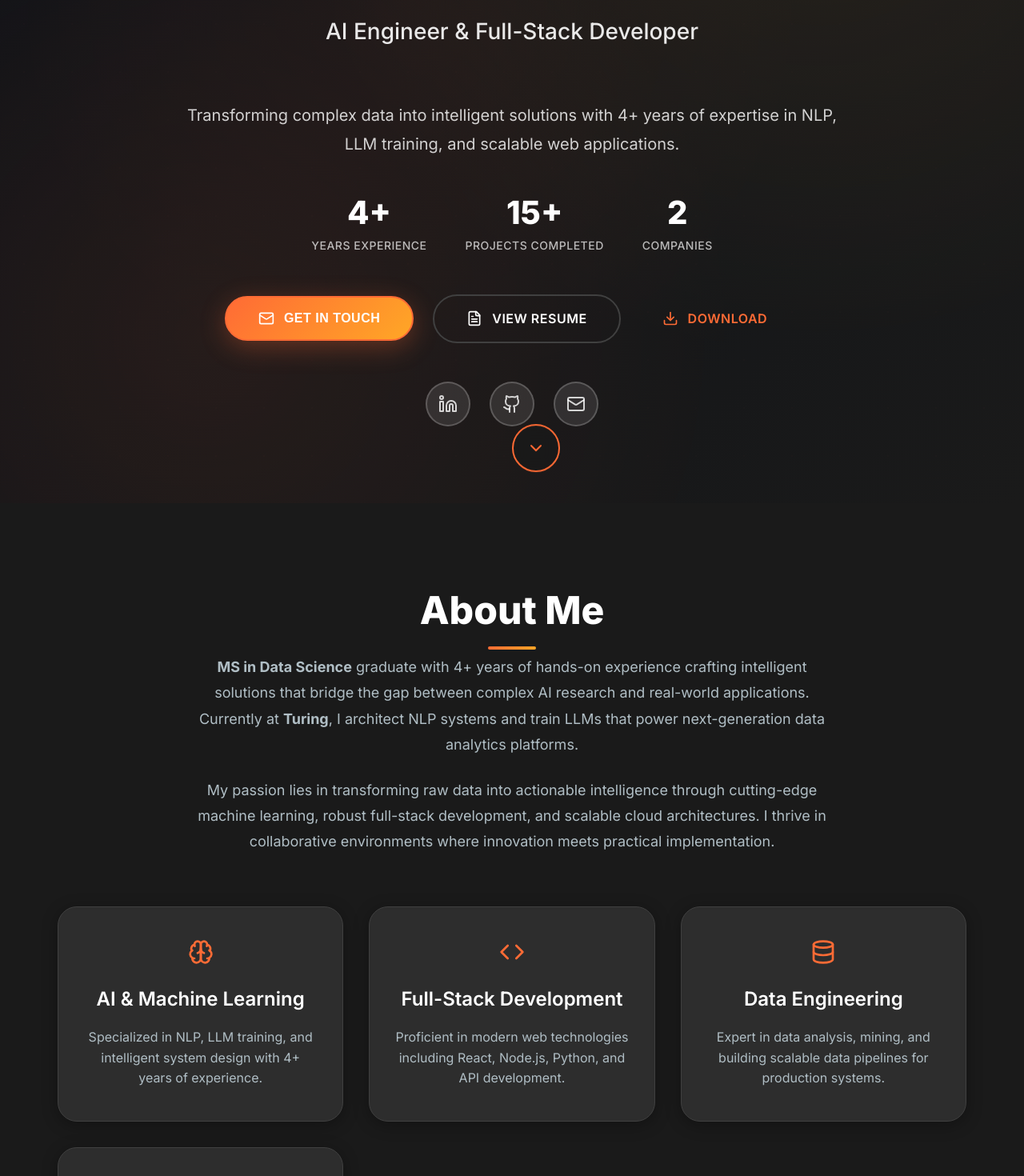
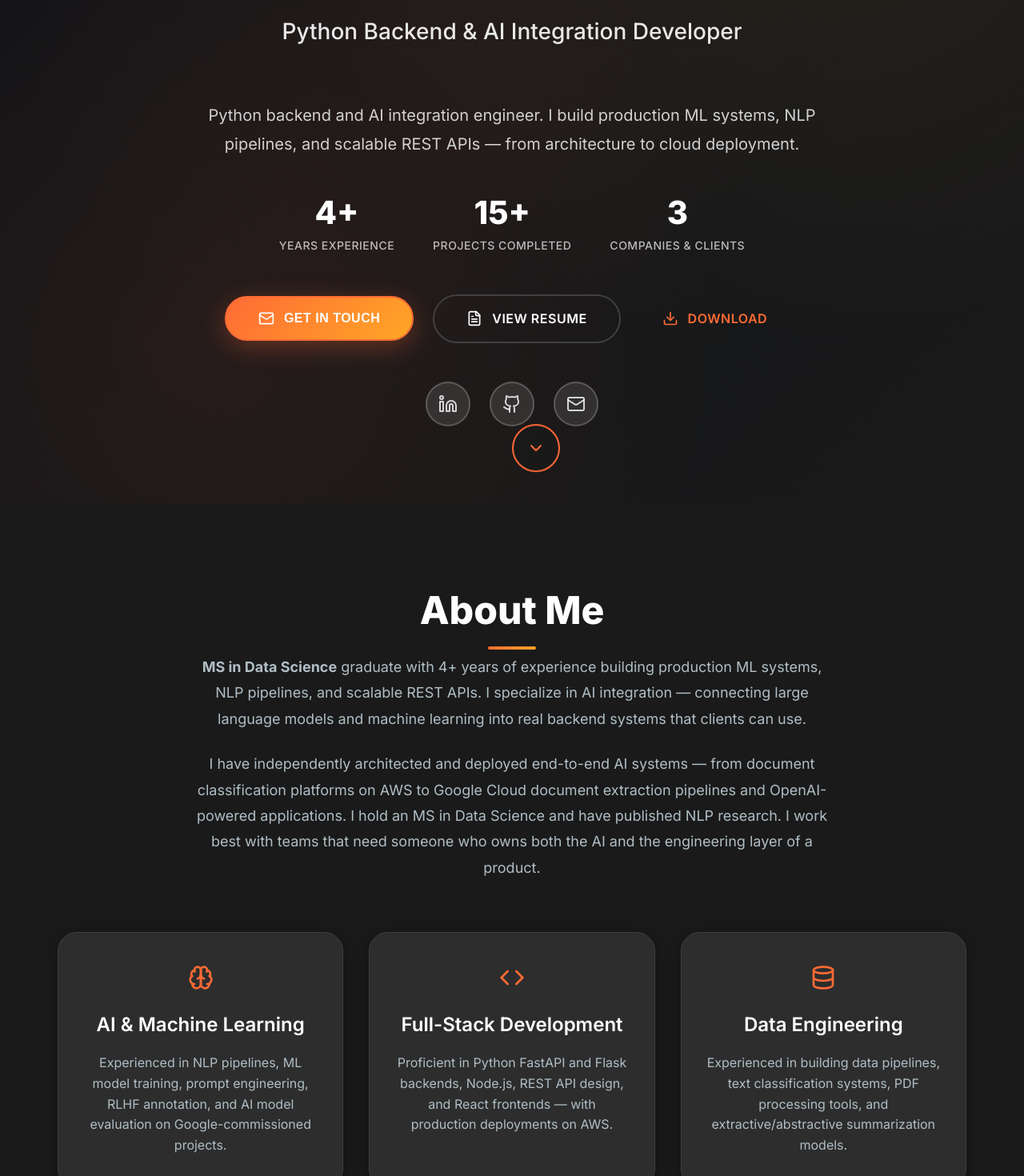
Before and after one commit to Hammad-Asif/portfolio-website, a React (Vite) app: page / in a window 1280 px wide. Shown: the part 420-1890 px from the top of the page at 80% size. Built offline with nearby package versions, Linux system fonts and the light colour scheme.

Commit message:
update the content to latest

```diff
--- a/index.html
+++ b/index.html
@@ -4,8 +4,8 @@
     <meta charset="UTF-8" />
     <link rel="icon" type="image/svg+xml" href="/vite.svg" />
     <meta name="viewport" content="width=device-width, initial-scale=1.0, maximum-scale=1.0, user-scalable=no" />
-    <title>Muhammad Hammad Asif - AI Engineer & Full-Stack Developer</title>
-    <meta name="description" content="Python AI & NLP Engineer and Full-Stack Developer with expertise in Machine Learning, Natural Language Processing, and modern web technologies." />
+    <title>Muhammad Hammad Asif - Python Backend & AI Integration Developer</title>
+    <meta name="description" content="Python Backend & AI Integration Developer with 4+ years building production ML systems, NLP pipelines, and scalable REST APIs. Available for remote work." />
     <meta name="theme-color" content="#ff6b35" />
     <link rel="preconnect" href="https://fonts.googleapis.com">
     <link rel="preconnect" href="https://fonts.gstatic.com" crossorigin>
--- a/src/components/About.jsx
+++ b/src/components/About.jsx
@@ -6,22 +6,22 @@ const About = () => {
     {
       icon: <Brain size={32} />,
       title: "AI & Machine Learning",
-      description: "Specialized in NLP, LLM training, and intelligent system design with 4+ years of experience."
+      description: "Experienced in NLP pipelines, ML model training, prompt engineering, RLHF annotation, and AI model evaluation on Google-commissioned projects."
     },
     {
       icon: <Code size={32} />,
       title: "Full-Stack Development",
-      description: "Proficient in modern web technologies including React, Node.js, Python, and API development."
+      description: "Proficient in Python FastAPI and Flask backends, Node.js, REST API design, and React frontends — with production deployments on AWS."
     },
     {
       icon: <Database size={32} />,
       title: "Data Engineering",
-      description: "Expert in data analysis, mining, and building scalable data pipelines for production systems."
+      description: "Experienced in building data pipelines, text classification systems, PDF processing tools, and extractive/abstractive summarization models."
     },
     {
       icon: <Cloud size={32} />,
       title: "Cloud & DevOps",
-      description: "Experienced with AWS, Docker, CI/CD pipelines, and cloud-native application deployment."
+      description: "Deployed production systems on AWS EC2 with Ray cluster autoscaling, Docker, CI/CD pipelines, and Google Cloud Document AI."
     }
   ];
 
@@ -33,14 +33,10 @@ const About = () => {
         <div className="about-content">
           <div className="about-text">
             <p className="about-description">
-              <strong>MS in Data Science</strong> graduate with 4+ years of hands-on experience crafting intelligent solutions
-              that bridge the gap between complex AI research and real-world applications. Currently at <strong>Turing</strong>,
-              I architect NLP systems and train LLMs that power next-generation data analytics platforms.
+              <strong>MS in Data Science</strong> graduate with 4+ years of experience building production ML systems, NLP pipelines, and scalable REST APIs. I specialize in AI integration — connecting large language models and machine learning into real backend systems that clients can use.
             </p>
             <p className="about-description">
-              My passion lies in transforming raw data into actionable intelligence through cutting-edge machine learning,
-              robust full-stack development, and scalable cloud architectures. I thrive in collaborative environments
-              where innovation meets practical implementation.
+              I have independently architected and deployed end-to-end AI systems — from document classification platforms on AWS to Google Cloud document extraction pipelines and OpenAI-powered applications. I hold an MS in Data Science and have published NLP research. I work best with teams that need someone who owns both the AI and the engineering layer of a product.
             </p>
           </div>
         </div>
--- a/src/components/Contact.jsx
+++ b/src/components/Contact.jsx
@@ -174,7 +174,7 @@ const Contact = () => {
       <footer className="footer">
         <div className="container">
           <div className="footer-content">
-            <p>&copy; 2024 Muhammad Hammad Asif. All rights reserved.</p>
+            <p>&copy; 2026 Muhammad Hammad Asif. All rights reserved.</p>
             <p>Built with React & Modern Web Technologies</p>
           </div>
         </div>
--- a/src/components/Hero.jsx
+++ b/src/components/Hero.jsx
@@ -36,11 +36,11 @@ const Hero = () => {
           </h1>
 
           <div className="hero-subtitle-container">
-            <p className="hero-subtitle">AI Engineer & Full-Stack Developer</p>
+            <p className="hero-subtitle">Python Backend & AI Integration Developer</p>
           </div>
 
           <p className="hero-description">
-            Transforming complex data into intelligent solutions with 4+ years of expertise in NLP, LLM training, and scalable web applications.
+            Python backend and AI integration engineer. I build production ML systems, NLP pipelines, and scalable REST APIs — from architecture to cloud deployment.
           </p>
 
           <div className="hero-stats">
@@ -53,8 +53,8 @@ const Hero = () => {
               <span className="stat-label">Projects Completed</span>
             </div>
             <div className="stat-item">
-              <span className="stat-number">2</span>
-              <span className="stat-label">Companies</span>
+              <span className="stat-number">3</span>
+              <span className="stat-label">Companies & Clients</span>
             </div>
           </div>
 
--- a/src/components/Projects.jsx
+++ b/src/components/Projects.jsx
@@ -14,18 +14,18 @@ const Projects = () => {
   const projects = [
     {
       id: 'turing-llm',
-      title: "LLM-based Data Analyst Training System",
+      title: "Gemini AI Trainer — Google x Turing Project",
       company: "Turing.com",
-      shortDescription: "Spearheaded development of a cutting-edge LLM-based system designed to train data analysts through intelligent query understanding and adaptive learning pathways.",
-      fullDescription: "Engineered robust natural language processing (NLP) pipelines to transform unstructured business queries into actionable data insights using state-of-the-art language models. Collaborated with cross-functional teams to fine-tune LLM models on domain-specific datasets, significantly improving response accuracy and contextual relevance for real-world data analytics tasks. Designed and executed prompt engineering strategies to enhance model performance, tailored to specific analytical intents and workflows in a multimodal AI pipeline. Led evaluation of generated outputs across different models using custom scoring metrics and human-in-the-loop feedback systems to determine the most contextually accurate responses.",
+      shortDescription: "Contributed to a Google-commissioned project through Turing to improve Gemini's data analysis reasoning — creating training datasets, evaluation frameworks, and RLHF annotations.",
+      fullDescription: "As part of a Google x Turing collaboration, worked on improving Gemini's ability to handle real-world data analysis tasks. Responsibilities included designing prompt evaluation frameworks to assess model responses across different analytical scenarios, creating high-quality supervised fine-tuning (SFT) datasets tailored to data analytics workflows, and performing RLHF (Reinforcement Learning from Human Feedback) annotation to align model outputs with business logic and analytical accuracy. Applied human-in-the-loop feedback methodology to iteratively improve model performance across multimodal AI workflows.",
       icon: <Brain size={32} />,
-      technologies: ["Python", "LLMs", "NLP", "TensorFlow", "Prompt Engineering", "Machine Learning", "Data Analytics"],
+      technologies: ["Python", "Gemini", "Prompt Engineering", "RLHF", "SFT", "Data Annotation", "Human-in-the-loop", "Data Analytics"],
       achievements: [
-        "Developed intelligent query understanding system",
-        "Implemented adaptive learning pathways",
-        "Fine-tuned LLM models on domain-specific datasets",
-        "Created custom scoring metrics for model evaluation",
-        "Improved response accuracy and contextual relevance"
+        "Contributed to Google-commissioned Gemini AI improvement project",
+        "Created SFT datasets for data analytics task training",
+        "Performed RLHF annotation to align model outputs with business logic",
+        "Designed prompt evaluation frameworks across analytical scenarios",
+        "Applied human-in-the-loop methodology for iterative improvement"
       ],
       category: "AI/Machine Learning",
       type: "Work Project"
@@ -34,11 +34,12 @@ const Projects = () => {
       id: 'tenderml',
       title: "TenderML - AI Document Classification System",
       company: "Zaytrics (Pvt.) Limited",
-      shortDescription: "Developed an AI-based system for real-time text classification and information extraction from German construction tender PDFs with 95% accuracy.",
+      shortDescription: "Independently built from scratch — an AI system for real-time text classification and information extraction from German construction tender PDFs with 95% accuracy. Sole developer from ML training to production API deployment.",
       fullDescription: "Built a comprehensive AI system utilizing Support Vector Machines (SVM) to classify text within PDF documents containing German construction tender information. Processed over 1000 documents with varying formats but consistent contextual content. Employed tree data structures post-classification with DFS traversal for specific information identification. Implemented filtering mechanisms to refine extracted data and deployed the solution using FASTAPI on Ray cluster hosted on AWS EC2 with autoscaling capabilities.",
       icon: <FileText size={32} />,
       technologies: ["Python", "SVM", "FASTAPI", "AWS EC2", "Ray Cluster", "PDF Processing", "Machine Learning"],
       achievements: [
+        "Built entirely solo — from ML model training to production API deployment",
         "Achieved 95% accuracy in document classification",
         "Processed 1000+ German construction tender documents",
         "Implemented tree data structure with DFS for data extraction",
@@ -52,11 +53,12 @@ const Projects = () => {
       id: 'gcp-insightdocs',
       title: "GCP InsightDocs - Document Extraction Platform",
       company: "Zaytrics (Pvt.) Limited",
-      shortDescription: "Comprehensive document analysis solution using Google Cloud Document AI and OCR for extracting key information from PDFs and images.",
+      shortDescription: "Independently built from scratch — a comprehensive document analysis solution using Google Cloud Document AI and OCR. Sole developer, delivered as a client-facing API integrated into the client's existing system.",
       fullDescription: "Developed a full-stack solution utilizing Google Cloud Document AI and OCR for automated key-value extraction from PDF files and images. Built ReactJS frontend with document viewer and sidebar displaying extracted information. Implemented Flask Python backend for server-side logic and GCP service communication. The system provides users with an intuitive interface to view original documents while accessing comprehensive extracted data summaries.",
       icon: <Cloud size={32} />,
       technologies: ["ReactJS", "Flask", "Python", "Google Cloud Document AI", "OCR", "GCP"],
       achievements: [
+        "Built entirely solo — complete end-to-end ownership from development to deployment",
         "Automated key-value extraction from documents",
         "Built intuitive document viewer interface",
         "Integrated Google Cloud Document AI services",
@@ -70,12 +72,12 @@ const Projects = () => {
       id: 'chappie',
       title: "CHappie - VOIP SAAS Call Center Platform",
       company: "Zaytrics (Pvt.) Limited",
-      shortDescription: "Dutch-origin subscription-based VOIP SAAS platform unifying call center operations with web-based calling, monitoring, and role-based access control.",
+      shortDescription: "Dutch-origin subscription-based VOIP SAAS platform unifying call center operations. Contributed Python backend and API components as part of a cross-functional development team.",
       fullDescription: "Built a comprehensive call center solution providing web-based calling, VOIP integration, real-time sales monitoring, agent performance tracking, callback handling, and administrative control with role-based access rights. The system centralizes all communication and management functions, enabling organizations to streamline call center workflows and sales operations on a single platform. Features intuitive dashboards for both agents and administrators to enhance productivity and communication efficiency.",
       icon: <Phone size={32} />,
       technologies: ["ReactJS", "Flask", "Node.js", "Python", "MySQL", "MongoDB", "Firebase", "VOIP"],
       achievements: [
-        "Unified multi-region call center operations",
+        "Contributed Python backend and API components to team project",
         "Implemented real-time sales monitoring",
         "Built role-based access control system",
         "Created agent performance tracking",
@@ -88,12 +90,12 @@ const Projects = () => {
       id: 'voip-voice-comparison',
       title: "VOIP Voice Comparison System",
       company: "Zaytrics (Pvt.) Limited",
-      shortDescription: "Real-time voice comparison system for VOIP communications, separating agent and customer voices to ensure contract compliance.",
+      shortDescription: "Real-time voice comparison system for VOIP communications. Collaborated as part of the Zaytrics development team on this audio processing feature.",
       fullDescription: "Embedded within CHappie, this system performs real-time voice comparison between agents and customers during VOIP communication. Utilizes advanced audio processing techniques to separate voices and compares agent speech with predefined contracts to ensure rule compliance. Implements sophisticated speech recognition and rule verification mechanisms for immediate feedback and security enhancement.",
       icon: <Monitor size={32} />,
       technologies: ["Python", "FASTAPI", "AWS EC2", "Ray Cluster", "Audio Processing", "Speech Recognition"],
       achievements: [
-        "Real-time voice separation and analysis",
+        "Collaborated on real-time voice separation and analysis system",
         "Contract compliance verification",
         "Advanced audio processing implementation",
         "Immediate feedback system",
@@ -119,6 +121,23 @@ const Projects = () => {
       ],
       category: "Security/Monitoring",
       type: "Work Project"
+    },
+    {
+      id: 'scanify-shopify',
+      title: "AI Shopify Theme Generator — OpenAI Integration",
+      company: "Scanify Dev (Freelance)",
+      shortDescription: "Contributed to an AI-powered platform that generates Shopify store themes using OpenAI APIs — automating content and image creation for ecommerce stores. Worked on the Python FastAPI backend in a live production environment.",
+      fullDescription: "Worked as a freelance backend developer on a production application that uses OpenAI APIs to automatically generate Shopify store themes, including AI-generated content and images tailored to each store's niche. The platform was built on a Python FastAPI backend. Responsibilities included resolving backend bugs that affected AI feature stability, improving OpenAI API integration reliability, and ensuring consistent delivery of AI-powered content and image generation features for active ecommerce clients.",
+      icon: <Monitor size={32} />,
+      technologies: ["Python", "FastAPI", "OpenAI API", "REST APIs", "Backend Development", "AI Integration"],
+      achievements: [
+        "Maintained and improved OpenAI API integrations in live production app",
+        "Resolved Python FastAPI backend bugs affecting AI feature delivery",
+        "Worked on real ecommerce product actively used by clients",
+        "Gained production experience with OpenAI image and text generation APIs"
+      ],
+      category: "AI/Machine Learning",
+      type: "Freelance Project"
     }
   ];
 
--- a/src/components/Qualification.jsx
+++ b/src/components/Qualification.jsx
@@ -9,12 +9,25 @@ const Qualification = () => {
       title: "Machine Learning Engineer / AI Developer",
       company: "Turing.com",
       location: "Remote",
-      period: "April 2024 – Present",
-      description: "Spearheaded development of cutting-edge LLM-based systems for training data analysts. Engineered robust NLP pipelines and fine-tuned models on domain-specific datasets.",
+      period: "April 2024 – May 2025",
+      description: "Contributed to a Google-commissioned project through Turing to improve Gemini's data analysis reasoning capabilities. Created SFT datasets, designed prompt evaluation frameworks, and performed RLHF annotation to align model outputs with real-world analytical tasks.",
       achievements: [
-        "Developed intelligent query understanding systems",
-        "Implemented adaptive learning pathways",
-        "Led model evaluation using custom scoring metrics"
+        "Contributed to Google x Turing project to train Gemini AI",
+        "Created supervised fine-tuning (SFT) datasets for data analytics tasks",
+        "Performed RLHF annotation and human-in-the-loop evaluation",
+        "Designed prompt evaluation frameworks for model assessment"
+      ]
+    },
+    {
+      title: "Freelance AI Integration Developer",
+      company: "Scanify Dev",
+      location: "Remote",
+      period: "July 2025 – November 2025",
+      description: "Contributed to an AI-powered Shopify theme generation platform that used OpenAI APIs to automatically create store content and images for ecommerce clients.",
+      achievements: [
+        "Integrated and maintained OpenAI API features in live production app",
+        "Resolved Python FastAPI backend bugs affecting AI feature delivery",
+        "Improved stability of OpenAI-powered content and image generation"
       ]
     },
     {
@@ -22,11 +35,12 @@ const Qualification = () => {
       company: "Zaytrics (Pvt.) Limited",
       location: "Islamabad, Pakistan",
       period: "January 2021 – June 2023",
-      description: "Built intelligent PDF processing tools and machine learning models for text classification. Designed RESTful APIs and deployed scalable cloud solutions.",
+      description: "Independently built and deployed multiple production AI systems as client-facing APIs. Delivered TenderML and GCP InsightDocs as complete end-to-end solo projects, and contributed backend and API components to team projects including a VOIP call center platform.",
       achievements: [
-        "Achieved 95% accuracy in document classification",
-        "Deployed solutions on AWS with autoscaling",
-        "Developed comprehensive call center platforms"
+        "Built TenderML solo — 95% accuracy PDF classification deployed on AWS EC2",
+        "Built GCP InsightDocs solo — Google Cloud Document AI extraction pipeline",
+        "Deployed FastAPI systems on AWS EC2 with Ray cluster autoscaling",
+        "Contributed backend and API components to VOIP call center (team project)"
       ]
     }
   ];
--- a/src/components/Skills.jsx
+++ b/src/components/Skills.jsx
@@ -14,7 +14,10 @@ const Skills = () => {
         "Scikit-Learn & NLTK",
         "LLM Training & Fine-tuning",
         "Text Summarization (LSA, Seq2Seq)",
-        "Computer Vision"
+        "Computer Vision",
+        "RLHF & Data Annotation",
+        "OpenAI API Integration",
+        "Prompt Engineering"
       ]
     },
     {
@@ -52,7 +55,6 @@ const Skills = () => {
         "FastAPI & Flask",
         "Node.js & Express",
         "RESTful API Design",
-        "GraphQL",
         "Microservices Architecture",
         "Authentication & Authorization",
         "API Documentation",
```
